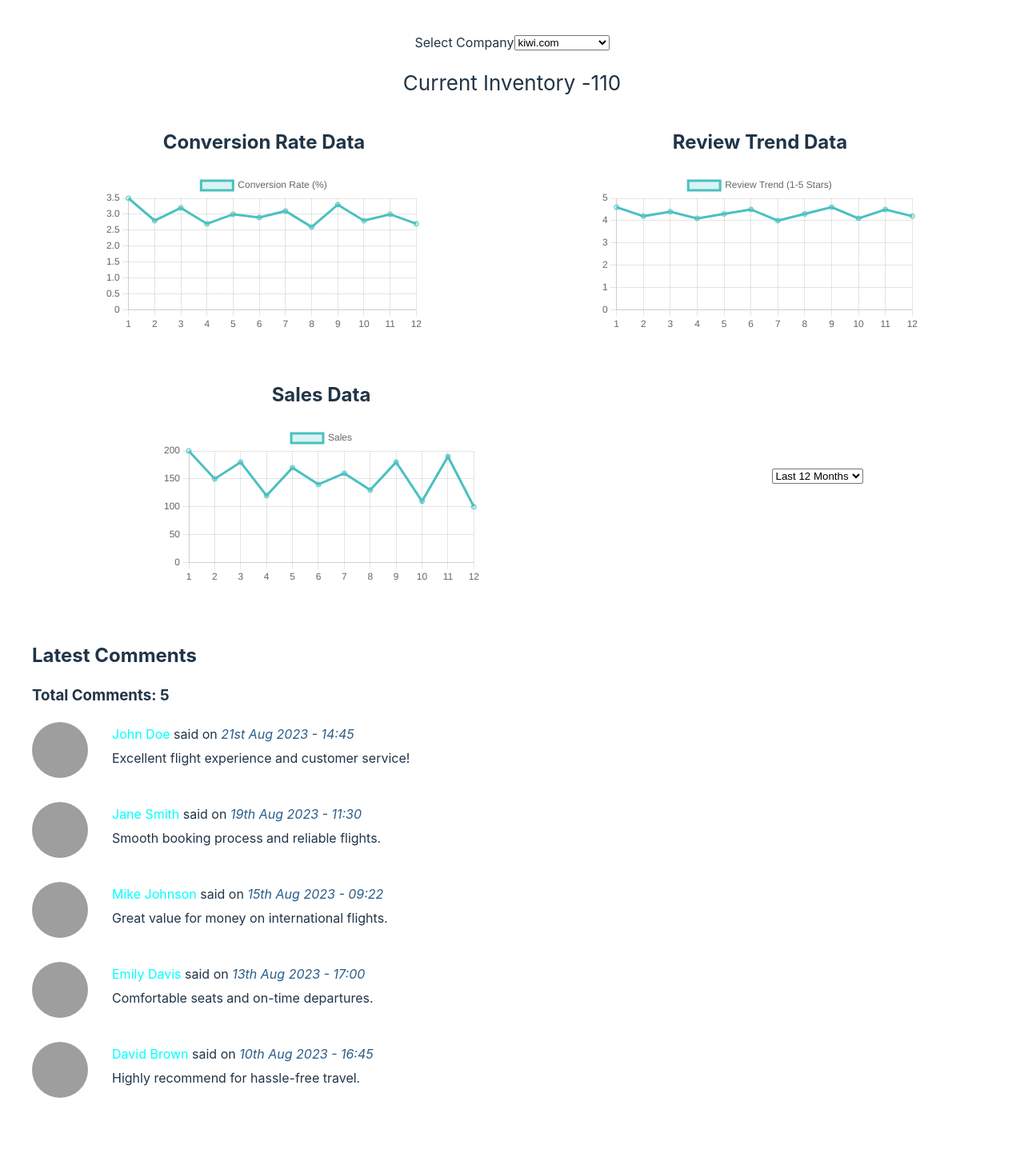
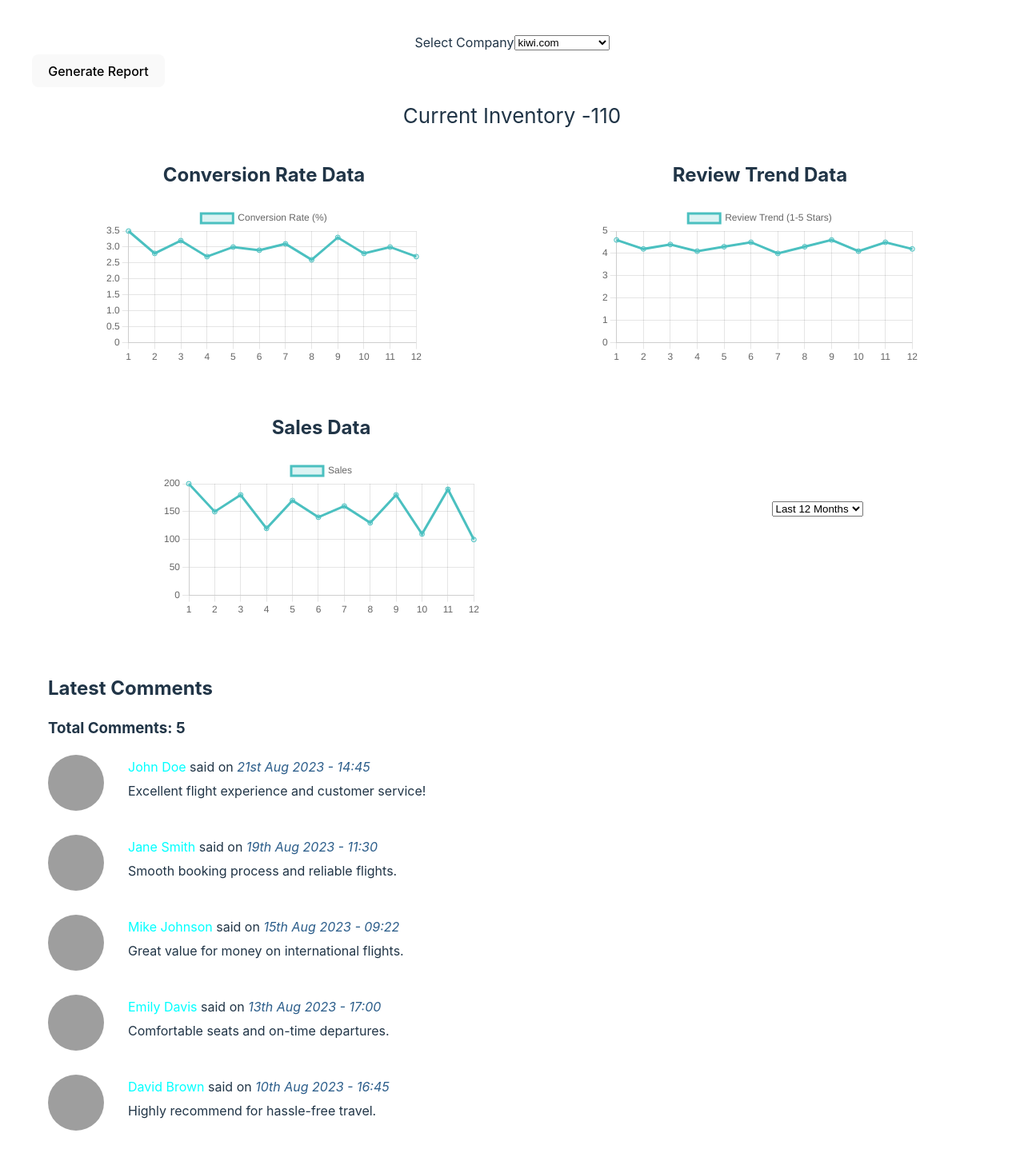
Before and after one commit to BinayT/A-Travel-EC, a React (Vite) app: page / in a window 1280 px wide. Shown: the top 1452 px of the page at 80% size. Built offline with nearby package versions, Linux system fonts and the light colour scheme; grey boxes are pictures that could not be loaded.

Commit message:
Pdf report made, it's generating the pdf correctly

```diff
--- a/package.json
+++ b/package.json
@@ -11,6 +11,8 @@
   },
   "dependencies": {
     "chart.js": "^4.4.4",
+    "jspdf": "^2.5.1",
+    "jspdf-autotable": "^3.8.2",
     "papaparse": "^5.4.1",
     "react": "^18.3.1",
     "react-chartjs-2": "^5.2.0",
--- a/src/App.tsx
+++ b/src/App.tsx
@@ -5,20 +5,23 @@ import { sampleData } from './data/sampleData';
 import LatestComments from './components/LatestComments';
 import InventoryStatus from './components/Inventory';
 import ProductChart from './components/ProductChart/ProductChart';
+import ReportButton from './components/PdfReport/PdfReport';
 
 
 function App() {
   const [selectedCompany, setSelectedCompany] = useState('kiwi.com');
   const currentCompanyData = sampleData.find((product) => product.name === selectedCompany);
-  console.log(currentCompanyData);
 
   return (
     <div className='root-container'>
       <div className='main-container'>
       <ProductSelector selectedCompany={selectedCompany} setSelectedCompany={setSelectedCompany} />
-      <InventoryStatus currentInventory={currentCompanyData!.currentInventory} />
-      <ProductChart product={currentCompanyData} />
-      <LatestComments comments={currentCompanyData!.latestComments} />
+      {currentCompanyData  && <>
+        <ReportButton product={currentCompanyData} />
+        <InventoryStatus currentInventory={currentCompanyData!.currentInventory} />
+        <ProductChart product={currentCompanyData} />
+        <LatestComments comments={currentCompanyData!.latestComments} />
+      </>}
       </div>
     </div>
   )
--- a/src/components/LatestComments/styles.css
+++ b/src/components/LatestComments/styles.css
@@ -1,7 +1,7 @@
 .latestComments{
     display: flex;
     flex-direction: column;
-    margin: 50px 0px;
+    margin: 50px 20px;
 }
 
 .latestComments_title{
--- /dev/null
+++ b/src/components/PdfReport/PdfReport.tsx
@@ -0,0 +1,63 @@
+import React from 'react';
+import jsPDF from 'jspdf';
+import 'jspdf-autotable';
+import { ProductProps } from '../datatypes/Product';
+
+const ReportButton: React.FC<ProductProps> = ({product}) => {
+  const generateReport = () => {
+    const doc = new jsPDF();
+
+    doc.setFontSize(16);
+    doc.text('Report: World Travel Inc', 10, 10);
+
+    doc.setFontSize(12);
+    doc.text(`Current Inventory: ${product.currentInventory}`, 10, 20);
+
+    doc.text('Sales Data:', 10, 30);
+    (doc as any).autoTable({
+      startY: 35,
+      head: [['Period', 'Sales']],
+      body: [
+        ['Last 12 Months', product.salesData.last12Months.join(', ')],
+        ['Last 6 Months', product.salesData.last6Months.join(', ')],
+        ['Last 3 Months', product.salesData.last3Months.join(', ')],
+        ['Last Month', product.salesData.lastMonth.join(', ')],
+      ]
+    });
+
+    doc.text('Conversion Rate Data:', 10, (doc as any).previousAutoTable.finalY + 10);
+    (doc as any).autoTable({
+      startY: (doc as any).previousAutoTable.finalY + 15,
+      head: [['Period', 'Conversion Rates']],
+      body: [
+        ['Last 12 Months', product.conversionRateData.last12Months.join(', ')],
+        ['Last 6 Months', product.conversionRateData.last6Months.join(', ')],
+        ['Last 3 Months', product.conversionRateData.last3Months.join(', ')],
+        ['Last Month', product.conversionRateData.lastMonth.join(', ')],
+      ]
+    });
+
+    doc.text('Review Trend Data:', 10, (doc as any).previousAutoTable.finalY + 10);
+    (doc as any).autoTable({
+      startY: (doc as any).previousAutoTable.finalY + 15,
+      head: [['Period', 'Review Trends']],
+      body: [
+        ['Last 12 Months', product.reviewTrendData.last12Months.join(', ')],
+        ['Last 6 Months', product.reviewTrendData.last6Months.join(', ')],
+        ['Last 3 Months', product.reviewTrendData.last3Months.join(', ')],
+        ['Last Month', product.reviewTrendData.lastMonth.join(', ')],
+      ]
+    });
+
+    const pdfName = 'Report' + product?.name.split(' ').join('_') + '.pdf'
+    doc.save(pdfName);
+  };
+
+  return (
+    <button onClick={generateReport}>
+      Generate Report
+    </button>
+  );
+};
+
+export default ReportButton;
--- a/src/components/ProductChart/ProductChart.tsx
+++ b/src/components/ProductChart/ProductChart.tsx
@@ -2,39 +2,10 @@ import React, { useState } from 'react';
 import LineChart from '../LineChart/LineChart';
 import './styles.css';
 import { PeriodOption } from './periodOptions';
+import { ProductProps } from '../datatypes/Product'
 import ProductPeriodSelector from './ProductPeriodSelector/ProductPeriodSelector';
 
-interface Product {
-  id: string;
-  name: string;
-  currentInventory: number;
-  salesData: {
-    last12Months: number[];
-    last6Months: number[];
-    last3Months: number[];
-    lastMonth: number[];
-  };
-  conversionRateData: {
-    last12Months: number[];
-    last6Months: number[];
-    last3Months: number[];
-    lastMonth: number[];
-  };
-  reviewTrendData: {
-    last12Months: number[];
-    last6Months: number[];
-    last3Months: number[];
-    lastMonth: number[];
-  };
-  latestComments: string[];
-}
-
-interface ProductChartProps {
-  product: Product;
-}
-
-
-const ProductChart: React.FC<ProductChartProps> = ({ product }) => {
+const ProductChart: React.FC<ProductProps> = ({ product }) => {
   const [period, setPeriod] = useState<PeriodOption>('last12Months');
 
   return (
--- /dev/null
+++ b/src/components/datatypes/Product.ts
@@ -0,0 +1,33 @@
+interface Product {
+    id: string;
+    name: string;
+    currentInventory: number;
+    salesData: {
+      last12Months: number[];
+      last6Months: number[];
+      last3Months: number[];
+      lastMonth: number[];
+    };
+    conversionRateData: {
+      last12Months: number[];
+      last6Months: number[];
+      last3Months: number[];
+      lastMonth: number[];
+    };
+    reviewTrendData: {
+      last12Months: number[];
+      last6Months: number[];
+      last3Months: number[];
+      lastMonth: number[];
+    };
+    latestComments: {
+      name: string;
+      image: string;
+      comment: string;
+      timestamp: string;
+    }[];
+  }
+
+export interface ProductProps {
+    product: Product;
+  }
```
Also changed, not shown: 2 other files (tests, documents, lock files or other folders).
